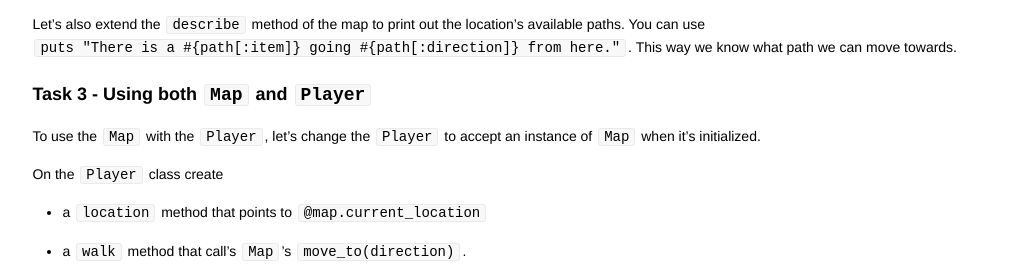
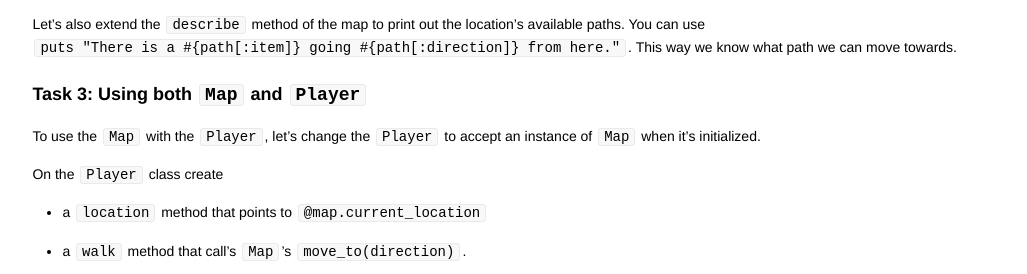
Before and after one commit to codebar/tutorials, a Jekyll site: the page built from ruby/lesson5/tutorial.md, in a window 1280 px wide and 900 px high, scrolled down 3891 px. Shown: the part 176-450 px from the top of the window, without its empty margins (126-1153 px from the left). Built offline with Jekyll 4.4.1, drawn with Linux system fonts in a browser that asks for light colours; Markdown is read by kramdown in place of the engine named in the settings.

```diff
--- a/ruby/lesson5/tutorial.md
+++ b/ruby/lesson5/tutorial.md
@@ -204,7 +204,7 @@ map.describe
 
 Let's also extend the `describe` method of the map to print out the location's available paths. You can use `puts "There is a #{path[:item]} going #{path[:direction]} from here."`. This way we know what path we can move towards.
 
-### Task 3 - Using both `Map` and `Player`
+### Task 3: Using both `Map` and `Player`
 
 To use the `Map` with the `Player`, let's change the `Player` to accept an instance of `Map` when it's initialized.
 
```
